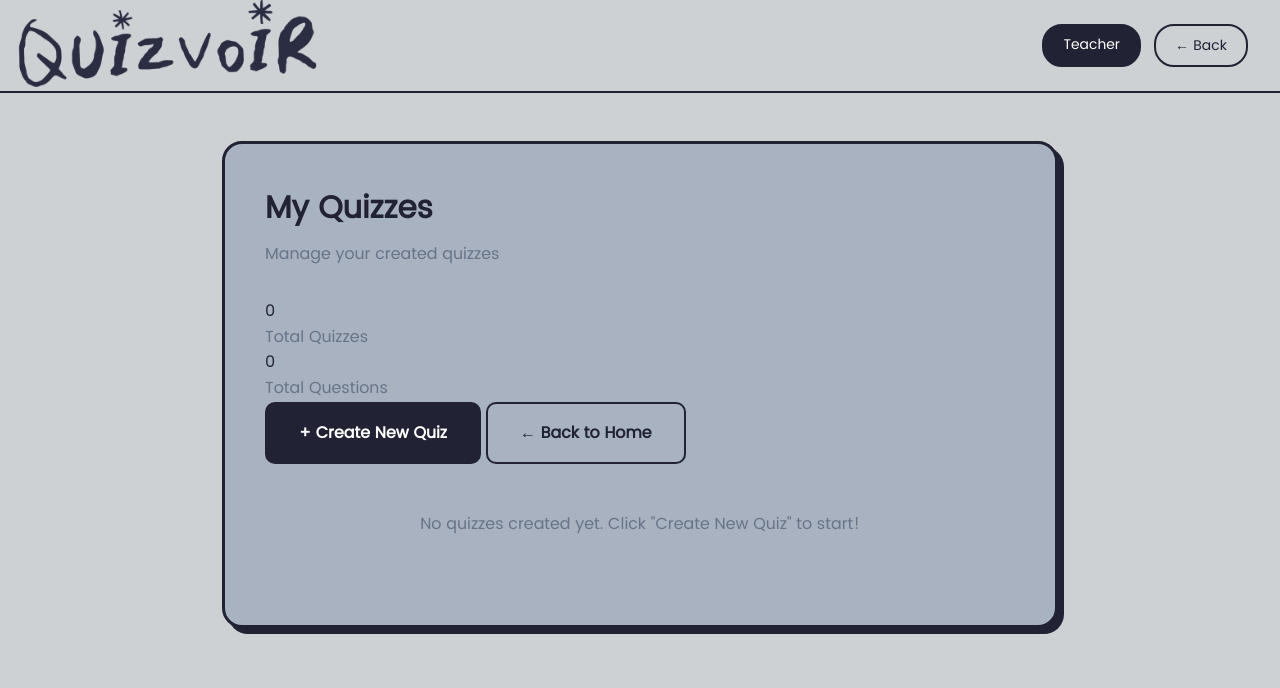
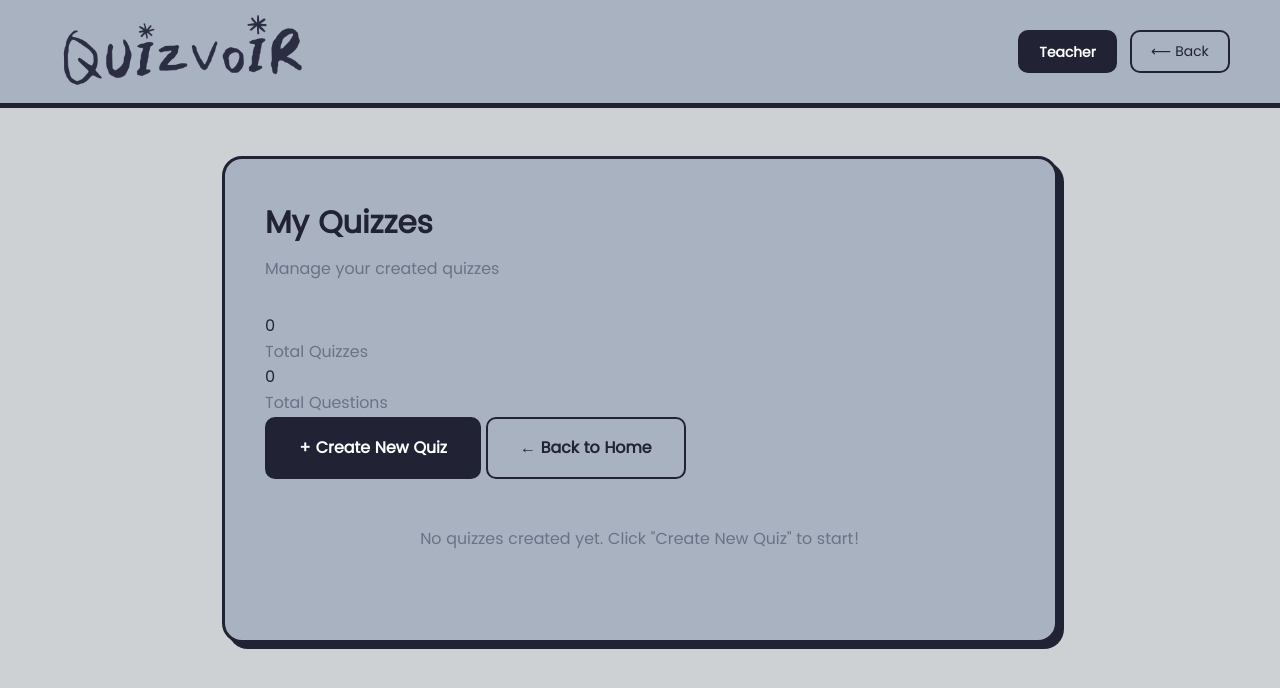
Before and after one commit to romanjosephgallardo/quizvoir, a plain HTML site: page index.html in a window 1280 px wide. Both pictures are taken after a click on the button "Teacher". Drawn offline with Linux system fonts and the light colour scheme.

Commit message:
style: enhance header layout and badge appearance

```diff
--- a/index.html
+++ b/index.html
@@ -7,6 +7,7 @@
     <link rel="stylesheet" href="/style.css">
 </head>
 <body>
+    <!-- Header  -->
     <header class="header">
         <a class="logo" onclick="switchView('role')">
             <img id="quizVoirLogo" src="./images/quizvoir.png" alt="QuizVoir Logo">
@@ -15,7 +16,7 @@
             <div id="role-badge" class="badge hidden">
                 <span id="role-text">Student</span>
             </div>
-            <button class="badge badge-outline hidden" id="back-btn" onclick="goBack()">← Back</button>
+            <button class="badge badge-outline hidden" id="back-btn" onclick="goBack()">⟵ Back</button>
         </div>
     </header>
 
--- a/script.js
+++ b/script.js
@@ -24,6 +24,7 @@ function switchView(view) {
 
     // Hide header only on role selection
     header.classList.toggle('hidden', view === 'role');
+
 
     if (view === 'role') {
         roleBadge.classList.add('hidden');
--- a/style.css
+++ b/style.css
@@ -83,11 +83,13 @@ body {
     display: flex;
     justify-content: space-between;
     align-items: center;
-
-    padding: 1.5rem 2rem;
-
-    background: var(--bg-color);
-    border-bottom: 2px solid var(--dark-gray-blue);
+    padding: 30px 50px 30px 80px;
+    background: var(--card-bg);
+    border-bottom: 5px solid var(--dark-gray-blue);
+    position: sticky;
+    top: 0;
+    z-index: 1000;
+    width: 100%;
 }
 
 .logo {
@@ -105,7 +107,7 @@ body {
 
 .logo #quizVoirLogo {
     width: auto;
-    height: 100px;
+    height: 80px;
     padding: 0;
     margin:-30px;
 }
@@ -125,26 +127,17 @@ body {
 }
 
 
-/* =========================
-   BADGES
-========================= */
-
 .badge {
     display: flex;
     align-items: center;
     gap: 0.5rem;
-
     padding: 0.5rem 1.2rem;
-
     border: 2px solid var(--dark-gray-blue);
-    border-radius: 20px;
-
+    border-radius: 10px;
     background: var(--dark-gray-blue);
     color: white;
-
     font-size: var(--fs-sm);
-
-    transition: all 0.2s;
+    transition: all 0.3s;
 }
 
 .badge-outline {
@@ -225,6 +218,11 @@ body {
     width: 40px;
     height: 40px;
     vertical-align: middle;
+}
+
+#role-text {
+    font-weight: bold;
+    margin-bottom: -3px;
 }
 
 #quizVoirLogo {
```
